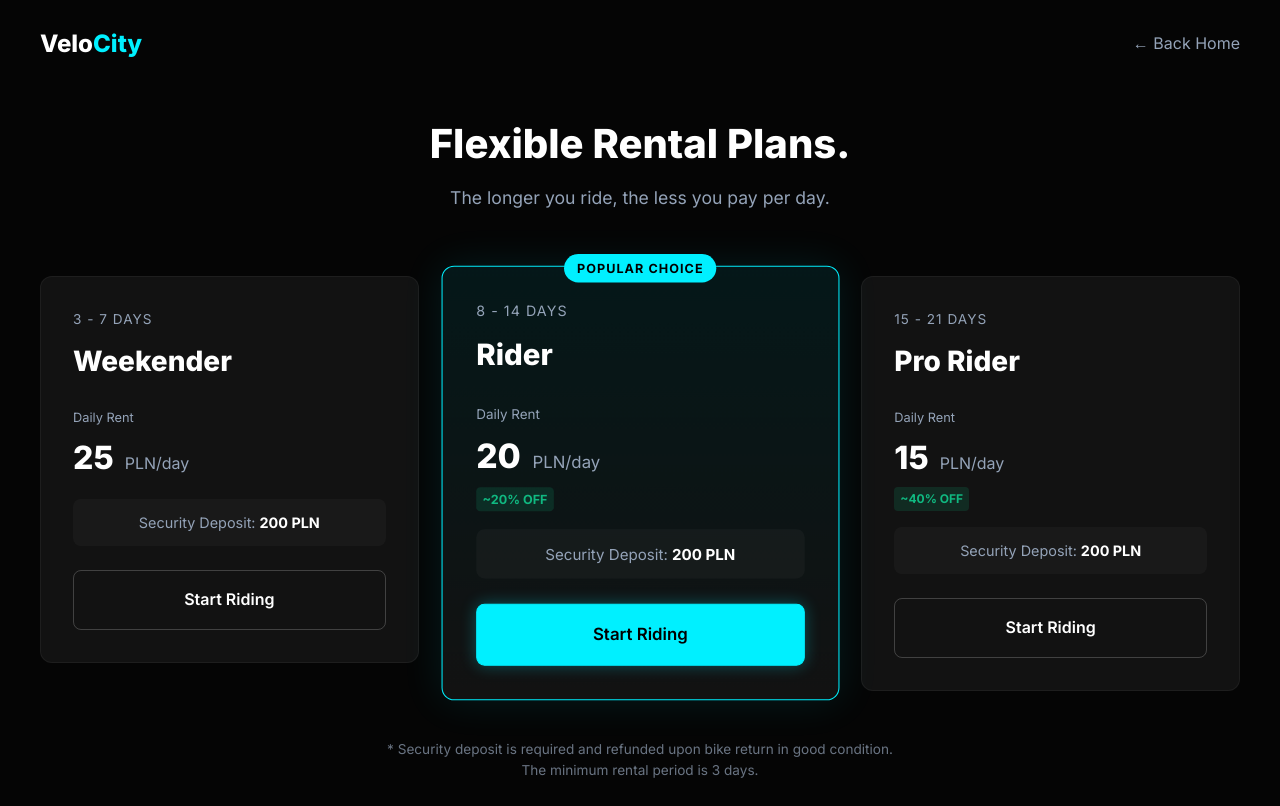
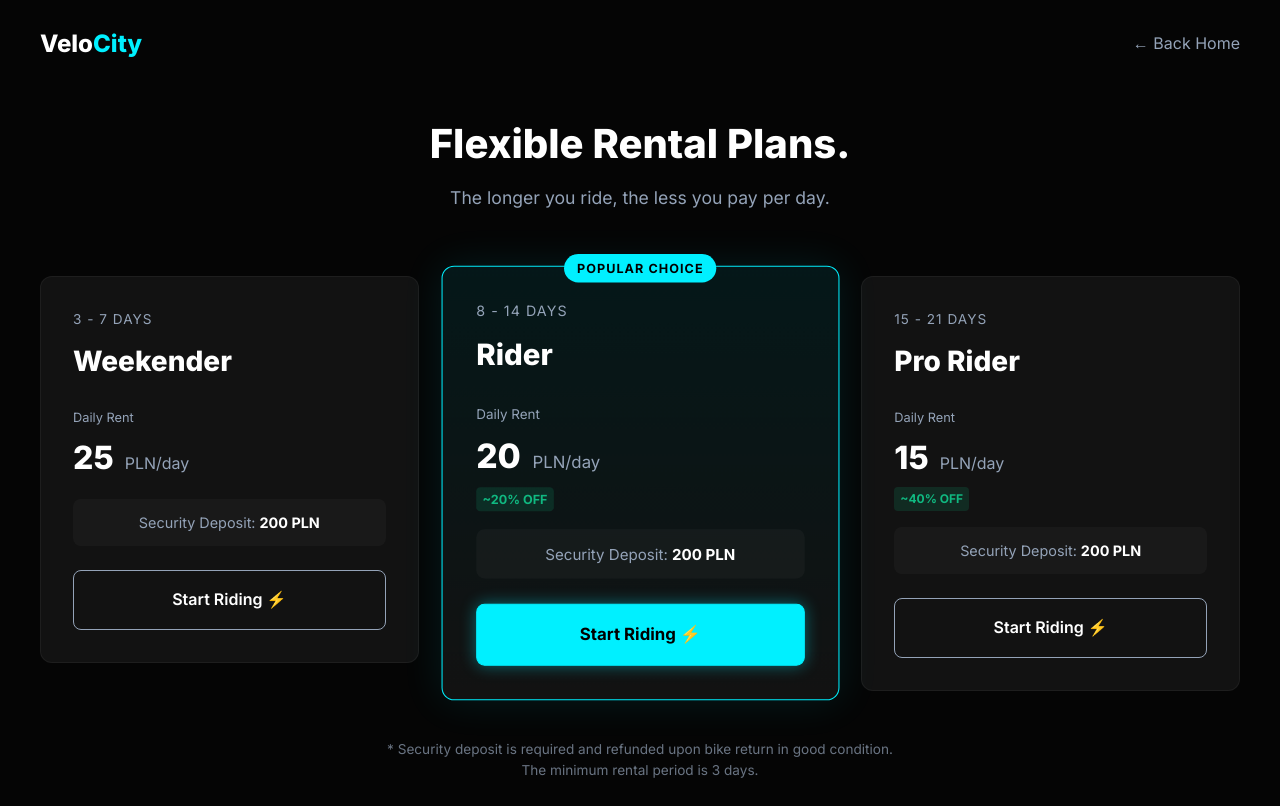
Before and after one commit to JakubJurkian/temporal-resource-allocation-system, a React (Vite) app: page /pricing in a window 1280 px wide. Built offline with nearby package versions, Linux system fonts and the light colour scheme.

Commit message:
feat: add landing btn component

```diff
--- /dev/null
+++ b/src/components/LandingBtn/LandingBtn.module.scss
@@ -0,0 +1,41 @@
+@use "../../styles/variables" as v;
+
+.primaryCta,
+.secondaryCta {
+  padding: 1rem 2rem;
+  border-radius: v.$radius-md;
+  width: 100%;
+  text-align: center;
+  display: inline-block;
+
+  @media (min-width: v.$tablet) {
+    width: auto;
+  }
+}
+
+.primaryCta {
+  background-color: v.$color-primary;
+  color: #000;
+  font-weight: 700;
+  box-shadow: 0 0 15px rgba(v.$color-primary, 0.4);
+  transition: transform 0.2s;
+  background: v.$color-primary;
+  color: #000;
+  border: 1px solid v.$color-primary;
+
+  &:hover {
+    transform: translateY(-2px);
+    box-shadow: 0 0 25px rgba(v.$color-primary, 0.6);
+  }
+}
+
+.secondaryCta {
+  border: 1px solid v.$color-text-muted;
+  color: v.$color-text-main;
+  font-weight: 600;
+
+  &:hover {
+    border-color: v.$color-text-main;
+    background: rgba(255, 255, 255, 0.05);
+  }
+}
--- /dev/null
+++ b/src/components/LandingBtn/LandingBtn.tsx
@@ -0,0 +1,25 @@
+import { Link } from "react-router-dom";
+import styles from "./LandingBtn.module.scss";
+
+export default function LandingBtn({
+  primary,
+  to = "/register",
+  children = "Start Riding ⚡",
+  className = "",
+}: {
+  primary?: boolean;
+  to?: string;
+  children?: React.ReactNode;
+  className?: string;
+}) {
+  return (
+    <Link
+      to={to}
+      className={`${
+        primary ? styles.primaryCta : styles.secondaryCta
+      } ${className}`}
+    >
+      {children}
+    </Link>
+  );
+}
--- a/src/pages/LandingPage/LandingPage.module.scss
+++ b/src/pages/LandingPage/LandingPage.module.scss
@@ -104,44 +104,6 @@
     flex-direction: row;
     justify-content: center;
     width: auto;
-  }
-}
-
-.primaryCta,
-.secondaryCta {
-  padding: 1rem 2rem;
-  border-radius: v.$radius-md;
-  width: 100%;
-  max-width: 300px;
-  text-align: center;
-  display: inline-block;
-
-  @media (min-width: v.$tablet) {
-    width: auto;
-  }
-}
-
-.primaryCta {
-  background-color: v.$color-primary;
-  color: #000;
-  font-weight: 700;
-  box-shadow: 0 0 15px rgba(v.$color-primary, 0.4);
-  transition: transform 0.2s;
-
-  &:hover {
-    transform: translateY(-2px);
-    box-shadow: 0 0 25px rgba(v.$color-primary, 0.6);
-  }
-}
-
-.secondaryCta {
-  border: 1px solid v.$color-text-muted;
-  color: v.$color-text-main;
-  font-weight: 600;
-
-  &:hover {
-    border-color: v.$color-text-main;
-    background: rgba(255, 255, 255, 0.05);
   }
 }
 
--- a/src/pages/LandingPage/LandingPage.tsx
+++ b/src/pages/LandingPage/LandingPage.tsx
@@ -4,6 +4,7 @@ import { useAppDispatch, useAppSelector } from "../../store/hooks";
 import { logout } from "../../store/slices/authSlice";
 import { useEffect } from "react";
 import { LandingPageLayout } from "../../components/LandingLayout/LandingPageLayout";
+import LandingBtn from "../../components/LandingBtn/LandingBtn";
 
 const LandingPage = () => {
   const dispatch = useAppDispatch();
@@ -56,12 +57,10 @@ const LandingPage = () => {
           </p>
 
           <div className={styles.ctaGroup}>
-            <Link to="/register" className={styles.primaryCta}>
-              Start Riding ⚡
-            </Link>
-            <Link to="/fleet" className={styles.secondaryCta}>
+            <LandingBtn primary />
+            <LandingBtn primary={false} to="/fleet">
               View Fleet
-            </Link>
+            </LandingBtn>
           </div>
         </div>
       </section>
--- a/src/pages/PricingPage/PricingPage.module.scss
+++ b/src/pages/PricingPage/PricingPage.module.scss
@@ -150,37 +150,6 @@
       background: rgba(255,255,255,0.1);
       margin-bottom: 1.5rem;
     }
-
-    .ctaBtn {
-      display: block;
-      width: 100%;
-      text-align: center;
-      padding: 1rem;
-      border-radius: v.$radius-md;
-      background: transparent;
-      border: 1px solid rgba(255,255,255,0.2);
-      color: v.$color-text-main;
-      font-weight: 600;
-      transition: all 0.2s;
-      text-decoration: none;
-
-      &:hover {
-        background: rgba(255,255,255,0.05);
-        border-color: #fff;
-      }
-
-      &.primary {
-        background: v.$color-primary;
-        color: #000;
-        border: 1px solid v.$color-primary;
-        box-shadow: 0 0 15px rgba(v.$color-primary, 0.3);
-
-        &:hover {
-          background: lighten(v.$color-primary, 5%);
-          box-shadow: 0 0 25px rgba(v.$color-primary, 0.5);
-        }
-      }
-    }
   }
 }
 
--- a/src/pages/PricingPage/PricingPage.tsx
+++ b/src/pages/PricingPage/PricingPage.tsx
@@ -1,6 +1,6 @@
-import { Link } from "react-router-dom";
 import { LandingPageLayout } from "../../components/LandingLayout/LandingPageLayout";
 import styles from "./PricingPage.module.scss";
+import LandingBtn from "../../components/LandingBtn/LandingBtn";
 
 const PricingPage = () => {
   return (
@@ -27,9 +27,7 @@ const PricingPage = () => {
               Security Deposit: <strong>200 PLN</strong>
             </div>
 
-            <Link to="/register" className={styles.ctaBtn}>
-              Start Riding
-            </Link>
+            <LandingBtn primary={false} />
           </div>
 
           {/* TIER 2: MEDIUM TERM (8-14 Days) */}
@@ -50,12 +48,7 @@ const PricingPage = () => {
               Security Deposit: <strong>200 PLN</strong>
             </div>
 
-            <Link
-              to="/register"
-              className={`${styles.ctaBtn} ${styles.primary}`}
-            >
-              Start Riding
-            </Link>
+            <LandingBtn primary={true} />
           </div>
 
           {/* TIER 3: LONG TERM (15-21 Days) */}
@@ -75,9 +68,7 @@ const PricingPage = () => {
               Security Deposit: <strong>200 PLN</strong>
             </div>
 
-            <Link to="/register" className={styles.ctaBtn}>
-              Start Riding
-            </Link>
+            <LandingBtn primary={false} />
           </div>
         </div>
 
```
